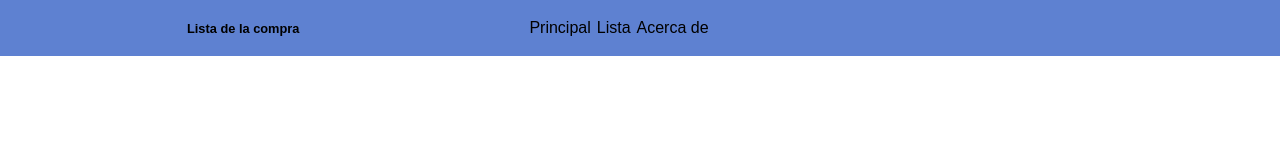
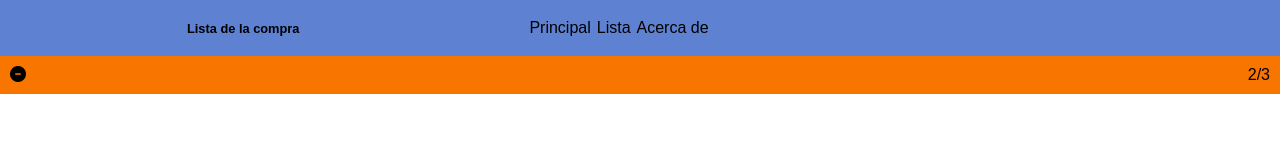
Before and after one commit to AdrianArcoGonzalez/202207-w1ch4-adrian-arco, a plain HTML site: page formulario.html in a window 1280 px wide. Drawn offline with Linux system fonts and the light colour scheme.

Commit message:
added counter-box and layout

```diff
--- a/css/style.css
+++ b/css/style.css
@@ -57,6 +57,12 @@ body {
 .counter-box__counter {
     padding: 10px;
 }
+a {
+    color: black;
+}
+a:visited {
+    color: black;
+}
 .products-list-box {
     display: flex;
     background-color: var(--main-section-orange-light);
@@ -98,10 +104,5 @@ body {
     display: flex;
     justify-content: flex-end;
     padding: 10px;
+    margin-right: 15px;
 }
-a {
-    color: black;
-}
-a:visited {
-    color: black;
-}
--- a/css/styles.css
+++ b/css/styles.css
@@ -39,3 +39,23 @@ body {
 .links-box__link {
     padding: 3px;
 }
+.counter-box {
+    background-color: var(--main-section-orange-strong);
+    display: flex;
+    justify-content: space-between;
+}
+.counter-box__icon-box {
+    display: flex;
+    padding: 10px;
+    justify-content: center;
+    align-items: center;
+}
+.counter-box__counter {
+    padding: 10px;
+}
+a {
+    color: black;
+}
+a:visited {
+    color: black;
+}
--- a/formulario.html
+++ b/formulario.html
@@ -28,5 +28,13 @@
                 </ul>
             </nav>
         </header>
+        <section class="counter-box">
+            <div class="counter-box__icon-box">
+                <a href="index.html"
+                    ><i class="fa-solid fa-circle-minus"></i
+                ></a>
+            </div>
+            <span class="counter-box__counter">2/3</span>
+        </section>
     </body>
 </html>
```
